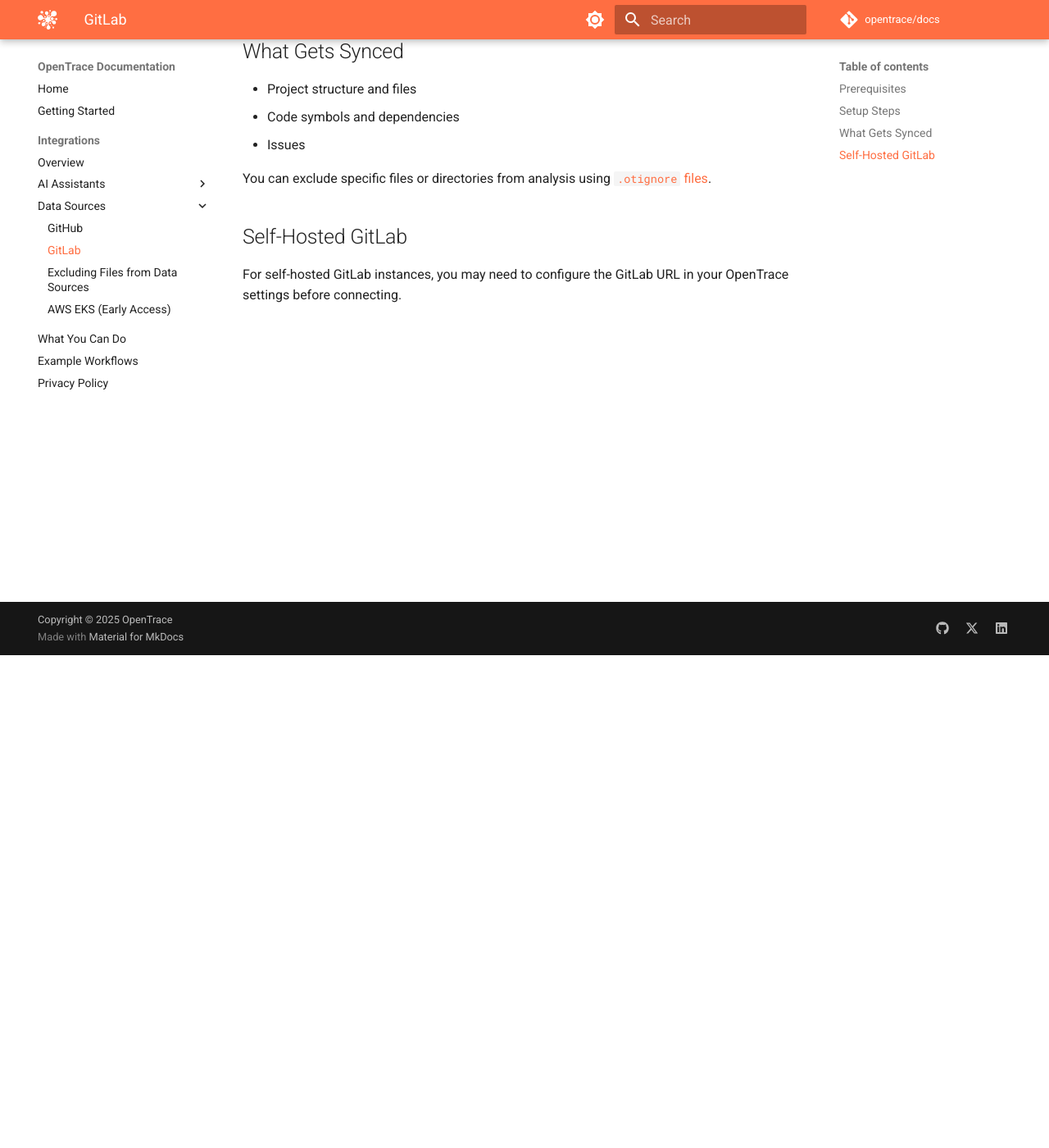
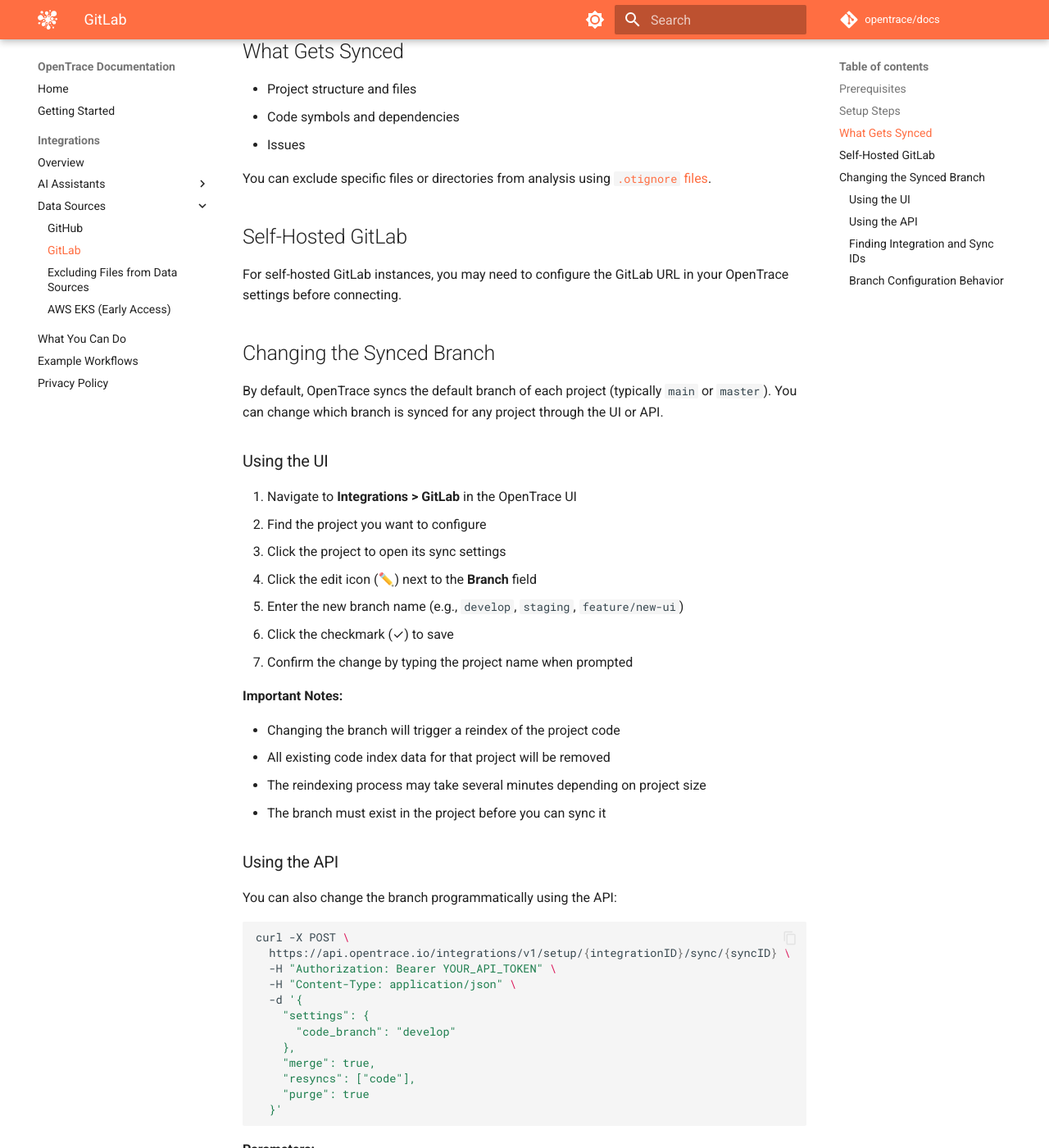
Before and after one commit to opentrace/docs, an MkDocs documentation site: the page built from docs/integrations/gitlab.md, in a window 1280 px wide and 1400 px high, scrolled down 601 px. Shown: the whole window at 82% size. Built offline with MkDocs 1.6.1 and Material for MkDocs 9.7.7, drawn with Linux system fonts in a browser that asks for light colours; comment, search, counter and statistics services are not loaded; some of the changed text lies outside the part shown.

Commit message:
Add branch configuration documentation for GitHub and GitLab integrations
Added comprehensive "Changing the Synced Branch" sections to both GitHub
and GitLab integration documentation pages, including:

- Step-by-step UI instructions for changing the synced branch
- API examples with complete curl commands and parameter descriptions
- Instructions for finding integration and sync IDs
- Explanation of branch configuration behavior and edge cases
- Important notes about reindexing and data removal

Both integrations use the same backend API endpoint and settings mechanism
(code_branch setting via POST /v1/setup/{integrationID}/sync/{syncID}).

Co-Authored-By: Claude Sonnet 4.5 <noreply@anthropic.com>

````diff
--- a/docs/integrations/gitlab.md
+++ b/docs/integrations/gitlab.md
@@ -26,3 +26,75 @@ You can exclude specific files or directories from analysis using [`.otignore` f
 ## Self-Hosted GitLab
 
 For self-hosted GitLab instances, you may need to configure the GitLab URL in your OpenTrace settings before connecting.
+
+## Changing the Synced Branch
+
+By default, OpenTrace syncs the default branch of each project (typically `main` or `master`). You can change which branch is synced for any project through the UI or API.
+
+### Using the UI
+
+1. Navigate to **Integrations > GitLab** in the OpenTrace UI
+2. Find the project you want to configure
+3. Click the project to open its sync settings
+4. Click the edit icon (✏️) next to the **Branch** field
+5. Enter the new branch name (e.g., `develop`, `staging`, `feature/new-ui`)
+6. Click the checkmark (✓) to save
+7. Confirm the change by typing the project name when prompted
+
+**Important Notes:**
+
+- Changing the branch will trigger a reindex of the project code
+- All existing code index data for that project will be removed
+- The reindexing process may take several minutes depending on project size
+- The branch must exist in the project before you can sync it
+
+### Using the API
+
+You can also change the branch programmatically using the API:
+
+```bash
+curl -X POST \
+  https://api.opentrace.io/integrations/v1/setup/{integrationID}/sync/{syncID} \
+  -H "Authorization: Bearer YOUR_API_TOKEN" \
+  -H "Content-Type: application/json" \
+  -d '{
+    "settings": {
+      "code_branch": "develop"
+    },
+    "merge": true,
+    "resyncs": ["code"],
+    "purge": true
+  }'
+```
+
+**Parameters:**
+
+- `integrationID` - Your GitLab integration ID
+- `syncID` - The project's sync ID (typically the project ID)
+- `settings.code_branch` - The name of the branch to sync
+- `merge` - Set to `true` to merge with existing settings (recommended)
+- `resyncs` - Array of sync types to trigger (`["code"]` for code sync)
+- `purge` - Set to `true` to remove old data before resyncing (recommended when changing branches)
+
+### Finding Integration and Sync IDs
+
+To get your integration and sync IDs:
+
+```bash
+# List all integrations
+curl -X GET \
+  https://api.opentrace.io/integrations/v1/setup \
+  -H "Authorization: Bearer YOUR_API_TOKEN"
+
+# Get syncs for a specific integration
+curl -X GET \
+  https://api.opentrace.io/integrations/v1/setup/{integrationID} \
+  -H "Authorization: Bearer YOUR_API_TOKEN"
+```
+
+### Branch Configuration Behavior
+
+- **First-time sync**: Uses the project's default branch from GitLab
+- **Custom branch**: Once set, OpenTrace continues using your configured branch
+- **Branch deletion**: If the configured branch is deleted, syncing will fail until you update to a valid branch
+- **Empty value**: Setting `code_branch` to an empty string or removing it will revert to using the project's default branch
````
Also changed, not shown: docs/integrations/github.md (+72 -0 lines).
